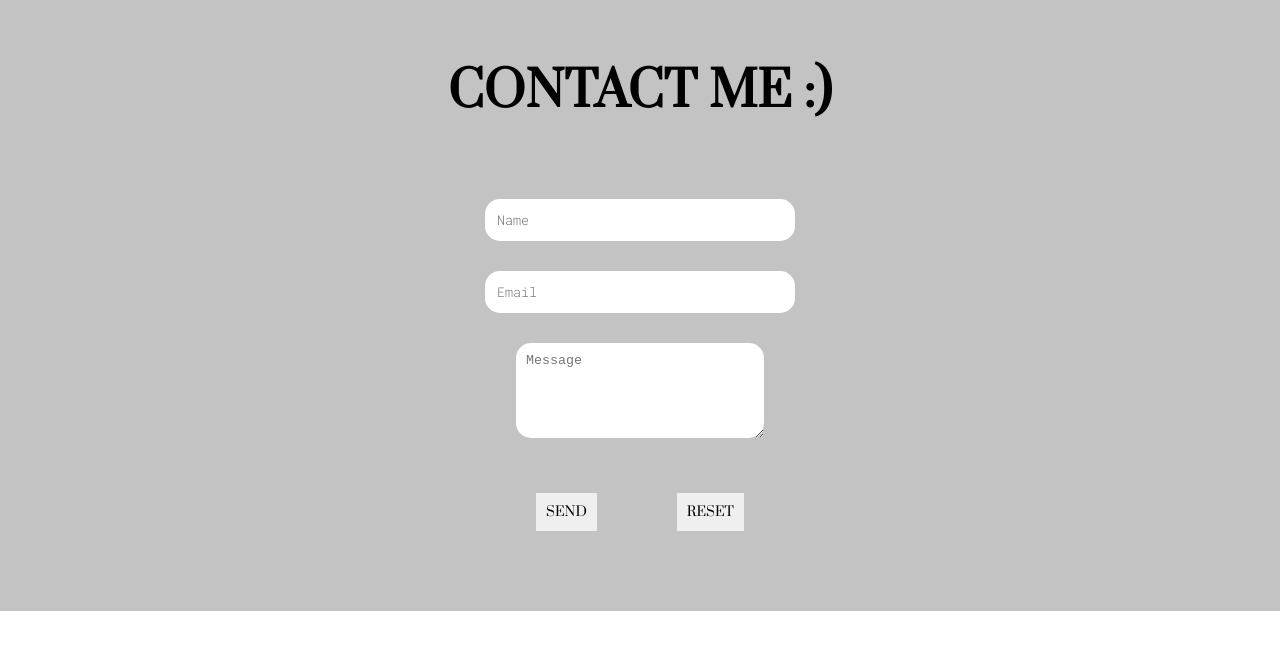
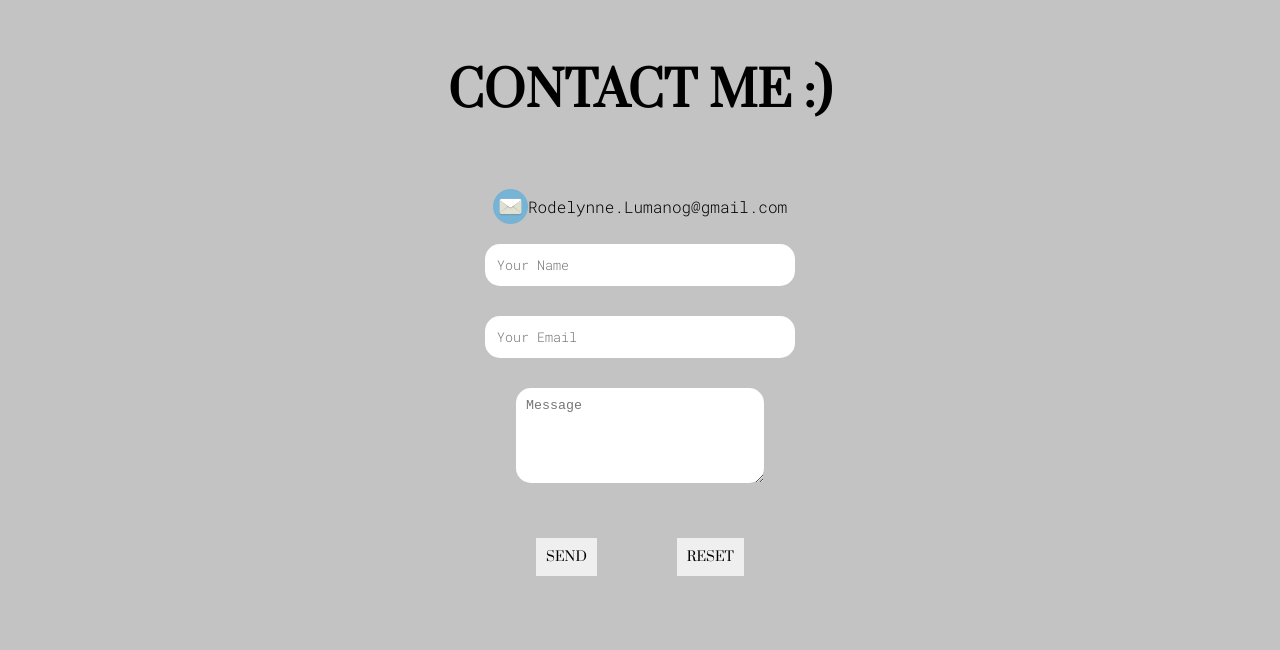
Before and after one commit to llynn3/rodelynnelumanog, a plain HTML site: page index.html in a window 1280 px wide. Shown: the part 2008-2658 px from the top of the page. Before the commit the page ends 2619 px from the top, so only its background shows below. Drawn offline with Linux system fonts and the light colour scheme.

Commit message:
add email in contact section

```diff
--- a/index.html
+++ b/index.html
@@ -62,8 +62,11 @@
     <section id="contact">
         <h1 class="headings">CONTACT ME :)</h1>
         <form action="mailto:rodelynne.lumanog@gmail.com" class="form" method="post">
-            <input type="text" name="name" class="input" placeholder="Name">
-            <input type="email" name="email" class="input" placeholder="Email">
+            <div class="email">
+            <img src="images/mailicon.png" height="35" width="35"> Rodelynne.Lumanog@gmail.com
+            </div>
+            <input type="text" name="name" class="input" placeholder="Your Name">
+            <input type="email" name="email" class="input" placeholder="Your Email">
             <textarea name="msg" id="msg" cols="150" rows="5" placeholder="Message"></textarea>
             <div id="form-buttons">
             <input type="submit" value="SEND" id="send">
--- a/style.css
+++ b/style.css
@@ -184,6 +184,14 @@ html{
     align-items: center;
 }
 
+.email{
+    display: flex;
+    flex-direction: row;
+    align-items: center;
+    font-family: "Roboto Mono";
+    padding: 5px;
+}
+
 .form{
     display: flex;
     flex-direction: column;
```
Also changed, not shown: images/mailicon.png (added).
